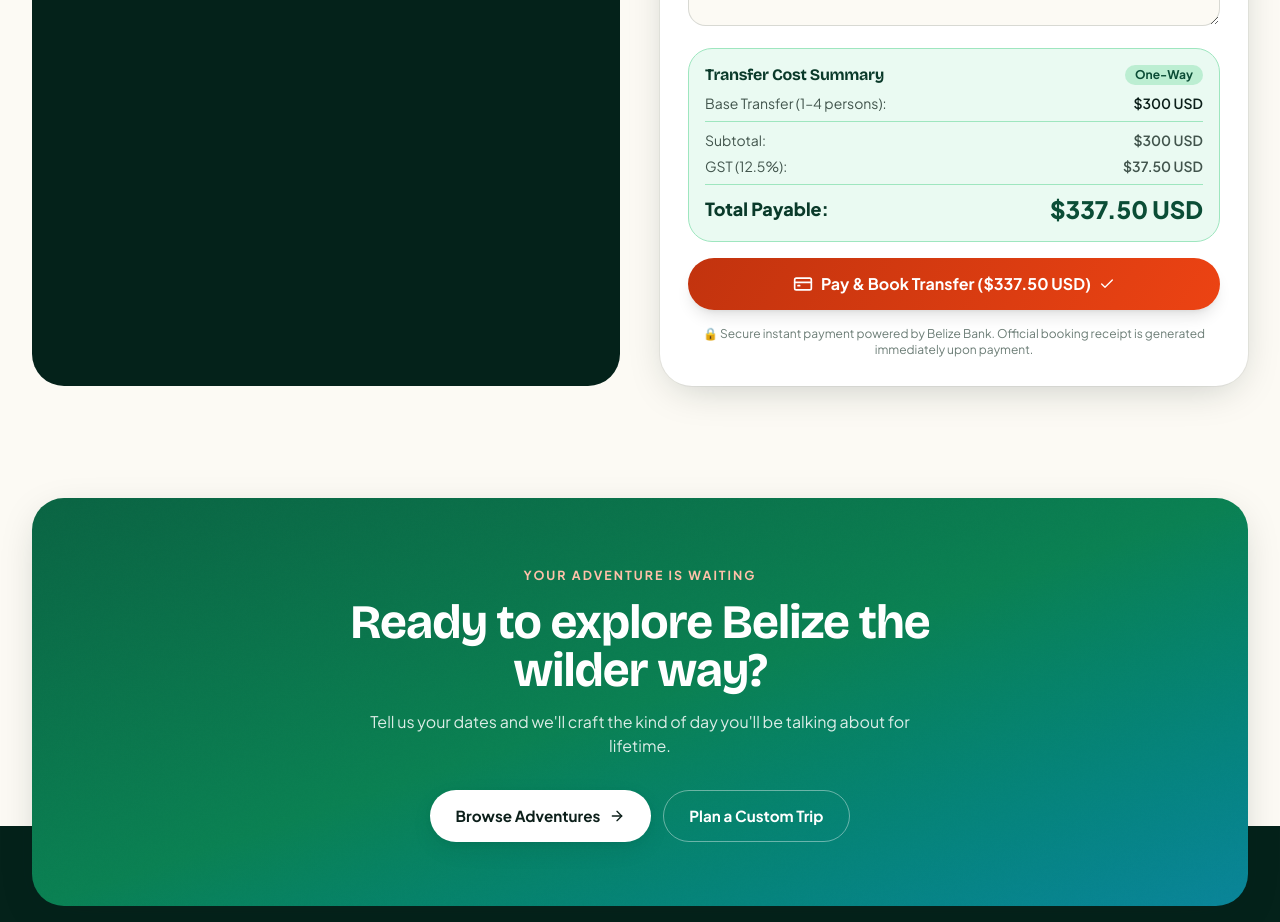
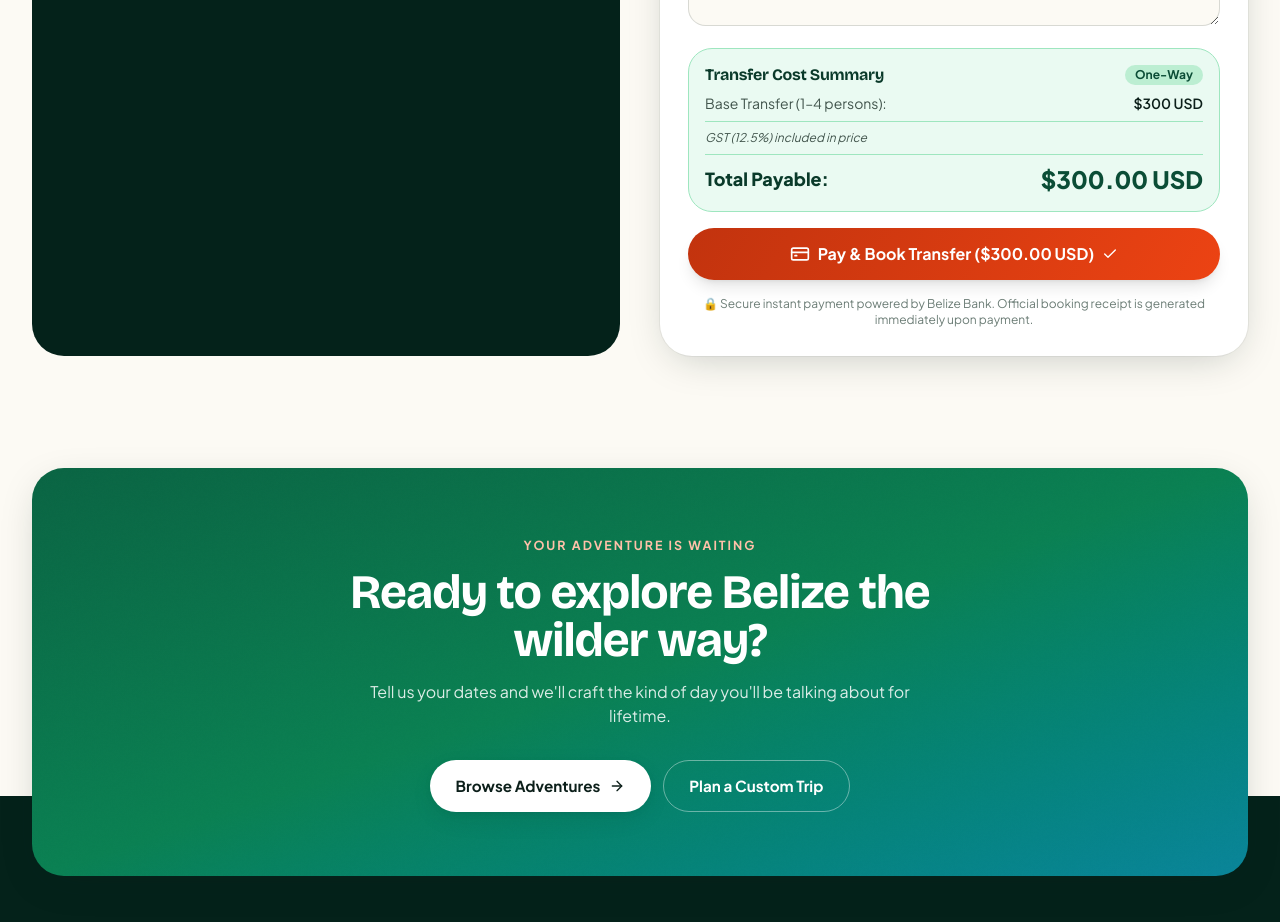
Before and after one commit to wilderbelizeadventures-cloud/wilderbelize-website, a Next.js app: page /transfers in a window 1280 px wide. Shown: the part 1980-2902 px from the top of the page. Built offline with nearby package versions, Linux system fonts and the light colour scheme.

Commit message:
fix(pricing): show GST 12.5% as already included in price, not added on top

```diff
--- a/src/components/InquiryForm.tsx
+++ b/src/components/InquiryForm.tsx
@@ -193,8 +193,7 @@ export function InquiryForm({
     setState("loading");
     setError("");
 
-    const subtotalAmount = selectedTour.price * guests;
-    const totalAmount = Number((subtotalAmount * 1.125).toFixed(2));
+    const totalAmount = Number((selectedTour.price * guests).toFixed(2));
 
     console.log("=== [FORM SUBMIT INITIATED] ===", {
       tourName: selectedTour.name,
@@ -504,21 +503,13 @@ export function InquiryForm({
 
               <hr />
 
-              <div className="flex justify-between text-ink-soft">
-                <span>Subtotal</span>
-                <span>${total} USD</span>
+              <div className="flex justify-between text-xs text-ink-soft italic">
+                <span>GST (12.5%) included in price</span>
               </div>
-
-              <div className="flex justify-between text-ink-soft">
-                <span>GST (12.5%)</span>
-                <span>${(total * 0.125).toFixed(2)} USD</span>
-              </div>
-
-              <hr />
 
               <div className="flex justify-between text-lg font-bold text-jungle-700">
                 <span>Total</span>
-                <span>${(total * 1.125).toFixed(2)} USD</span>
+                <span>${total.toFixed(2)} USD</span>
               </div>
             </div>
           </div>
--- a/src/components/TransferBookingForm.tsx
+++ b/src/components/TransferBookingForm.tsx
@@ -156,7 +156,7 @@ export function TransferBookingForm({
         },
         body: JSON.stringify({
           tourName: transferTitle,
-          amount: Number((totalPrice * 1.125).toFixed(2)),
+          amount: totalPrice,
           name,
           email,
           phone,
@@ -186,8 +186,8 @@ export function TransferBookingForm({
         name,
         email,
         phone,
-        amount: Number((totalPrice * 1.125).toFixed(2)),
-        totalAmount: Number((totalPrice * 1.125).toFixed(2)),
+        amount: totalPrice,
+        totalAmount: totalPrice,
         orderId: data.orderId,
         orderNumber: data.orderNumber,
         message: `Flight: ${flightNumber || "N/A"}. Children: ${childrenCount}. ${message}`,
@@ -479,21 +479,15 @@ export function TransferBookingForm({
 
           <hr className="my-2 border-jungle-200" />
 
-          <div className="flex justify-between text-ink-soft">
-            <span>Subtotal:</span>
-            <span className="font-semibold">${totalPrice} USD</span>
-          </div>
-
-          <div className="flex justify-between text-ink-soft">
-            <span>GST (12.5%):</span>
-            <span className="font-semibold">${(totalPrice * 0.125).toFixed(2)} USD</span>
+          <div className="flex justify-between text-xs text-ink-soft italic">
+            <span>GST (12.5%) included in price</span>
           </div>
 
           <hr className="my-2 border-jungle-200" />
 
           <div className="flex items-center justify-between text-lg font-extrabold text-jungle-900">
             <span>Total Payable:</span>
-            <span className="text-2xl text-jungle-800">${(totalPrice * 1.125).toFixed(2)} USD</span>
+            <span className="text-2xl text-jungle-800">${totalPrice.toFixed(2)} USD</span>
           </div>
         </div>
       </div>
@@ -510,7 +504,7 @@ export function TransferBookingForm({
         ) : (
           <>
             <CreditCard className="h-5 w-5 shrink-0" />
-            <span>Pay & Book Transfer (${(totalPrice * 1.125).toFixed(2)} USD)</span>
+            <span>Pay & Book Transfer (${totalPrice.toFixed(2)} USD)</span>
             <Check className="h-4 w-4 shrink-0" />
           </>
         )}
@@ -594,7 +588,7 @@ export function TransferBookingForm({
                     {state === "loading" ? (
                       <Loader2 className="h-5 w-5 animate-spin" />
                     ) : (
-                      `Proceed to Pay $${(totalPrice * 1.125).toFixed(2)} USD`
+                      `Proceed to Pay $${totalPrice.toFixed(2)} USD`
                     )}
                   </button>
                 </div>
--- a/src/components/tours/PayNowButton.tsx
+++ b/src/components/tours/PayNowButton.tsx
@@ -21,8 +21,7 @@ export function PayNowButton({
   const [loading, setLoading] = useState(false);
   const [error, setError] = useState("");
 
-  const subtotalAmount = amount * guests;
-  const totalAmount = Number((subtotalAmount * 1.125).toFixed(2));
+  const totalAmount = Number((amount * guests).toFixed(2));
 
   const handleClick = async () => {
     if (loading) return;
```
